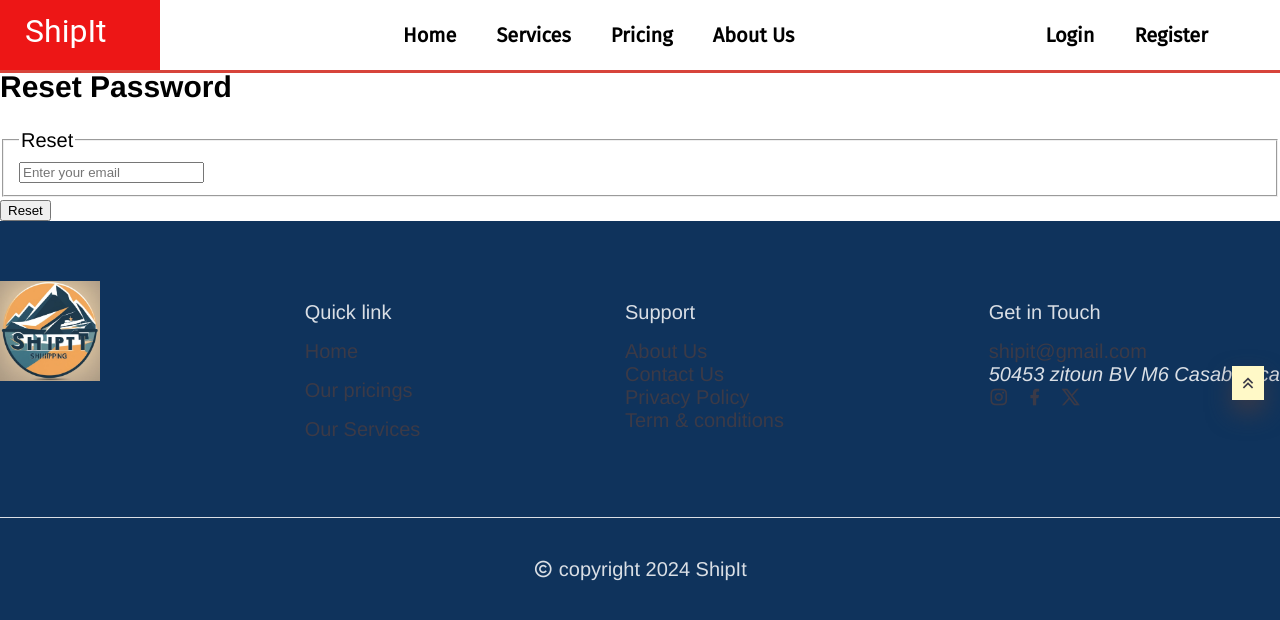
After one commit to ekarkat/shipping_website, a Flask app: page /reset_pwd in a window 1280 px wide. The commit adds this page. Shown: the top 620 px of the page. Run offline with Flask 3, Linux system fonts and the light colour scheme; some libraries are stand-ins or nearby versions.

Commit message:
Reset_password

```diff
--- a/models/engine/db_storage.py
+++ b/models/engine/db_storage.py
@@ -46,7 +46,7 @@ class DBStorage():
             objs_dic[key] = obj
         return (objs_dic)
 
-    def user_eamil(self, email):
+    def user_by_email(self, email):
         """Returns a user based on email"""
         result = self.__session.query(User).filter_by(user_email=email).all()
         if len(result) == 0:
--- a/web_flask/__init__.py
+++ b/web_flask/__init__.py
@@ -1,7 +1,10 @@
+import os
 from flask import Flask, render_template, url_for, request
 from flask_bcrypt import Bcrypt
 from flask_login import LoginManager, current_user
 import requests
+from flask_mail import Mail
+
 
 
 app = Flask(__name__)
@@ -9,6 +12,14 @@ app.config['SECRET_KEY'] = '6e8a95d08da92b8fb4158cc3ba66a6e5'
 bycpt = Bcrypt(app)
 login_manager = LoginManager(app)
 login_manager.login_view = 'login'
+login_manager.login_message_category = 'info'
+app.config['MAIL_SERVER'] = 'smtp.googlemail.com'
+app.config['MAIL_PORT'] = 587
+app.config['MAIL_USE_TLS'] = True
+app.config['MAIL_USERNAME'] = os.environ.get('EMAIL_USER')
+app.config['MAIL_PASSWORD'] = os.environ.get('EMAIL_PASS')
+
+mail = Mail(app)
 
 @login_manager.user_loader
 def load_user(user_id):
@@ -29,3 +40,4 @@ from web_flask.routes.commun import *
 from web_flask.routes.login import *
 from web_flask.routes.account import *
 from web_flask.routes.test import *
+from web_flask.routes.pwd_reset import *
--- a/web_flask/forms.py
+++ b/web_flask/forms.py
@@ -6,16 +6,15 @@ from web_flask import bycpt
 from flask_login import current_user
 
 
-
 class RegisterForm(FlaskForm):
     # Register form class
     full_name = StringField('Full name', validators=[DataRequired(), Length(min=3, max=60)])
     city = StringField('City', validators=[DataRequired(), Length(min=3, max=20)])
-    address = StringField('Address', validators=[DataRequired(), Length(min=3, max=124)])
+    address = StringField('Address', validators=[DataRequired(), Length(min=3, max=248)])
     phone = StringField('Phone number', validators=[DataRequired(), Length(min=3, max=20)])
     postal_code = StringField('Postal code', validators=[DataRequired(), Length(min=3, max=20)])
     birth_date = DateField('Date of Birth')
-    email = StringField('Email', validators=[DataRequired(), Email(), Length(min=3, max=20)])
+    email = StringField('Email', validators=[DataRequired(), Email(), Length(min=3, max=60)])
     password = PasswordField('Password', validators=[DataRequired(), Length(min=6)])
     confirm_password = PasswordField('Confirm password', validators=[DataRequired(), Length(min=6), EqualTo('password')])
     submit = SubmitField('Register')
@@ -23,7 +22,7 @@ class RegisterForm(FlaskForm):
     # costum validation
     def validate_email(self, email):
         from models import storage
-        user = storage.user_eamil(email.data)
+        user = storage.user_by_email(email.data)
         if user:
             raise ValidationError("Email already exist")
 
@@ -37,13 +36,13 @@ class LoginForm(FlaskForm):
 
     def validate_email(self, email):
         from models import storage
-        user = storage.user_eamil(email.data)
+        user = storage.user_by_email(email.data)
         if not user:
             raise ValidationError("Email doesn't exist")
 
     def validate_password(form, password):
         from models import storage
-        user = storage.user_eamil(form.email.data)
+        user = storage.user_by_email(form.email.data)
         if user:
             passw = user.user_password
             if not bycpt.check_password_hash(user.user_password, password.data):
@@ -70,16 +69,33 @@ class UserProfile(FlaskForm):
     phone = StringField('Phone number', validators=[DataRequired(), Length(min=3, max=20)])
     postal_code = StringField('Postal code', validators=[])
     birth_date = DateField('Date of Birth')
-    email = StringField('Email', validators=[DataRequired(), Email(), Length(min=3, max=20)])
+    email = StringField('Email', validators=[DataRequired(), Email()])
     submit = SubmitField('Update')
 
     # costum validation
     def validate_email(self, email):
         from models import storage
-        user = storage.user_eamil(email.data)
+        user = storage.user_by_email(email.data)
         if user and user.user_email != current_user.user_email:
             raise ValidationError("Email already exist")
 
 class ContactUs(FlaskForm):
     message = TextAreaField('Message', validators=[DataRequired(), Length(min=3, max=1024)])
     submit = SubmitField('Send email')
+
+
+class RequestResetForm(FlaskForm):
+    email = StringField('Email', validators=[DataRequired(), Email()])
+    submit = SubmitField('Request Password Reset')
+
+
+    def validate_email(self, email):
+        from models import storage
+        user = storage.user_by_email(email.data)
+        if user is None:
+            raise ValidationError("This account does not exist. You must register first")
+
+class RequestPasswordForm(FlaskForm):
+    password = PasswordField('Password', validators=[DataRequired(), Length(min=6)])
+    confirm_password = PasswordField('Confirm password', validators=[DataRequired(), Length(min=6), EqualTo('password')])
+    submit = SubmitField('Reset Password')
--- a/web_flask/routes/login.py
+++ b/web_flask/routes/login.py
@@ -16,7 +16,7 @@ def login():
     form = LoginForm()
     if form.validate_on_submit():
         from models import storage
-        user = storage.user_eamil(form.email.data)
+        user = storage.user_by_email(form.email.data)
         if user and bycpt.check_password_hash(user.user_password, form.password.data):
             login_user(user)
             return render_template("home.html")
--- /dev/null
+++ b/web_flask/routes/pwd_reset.py
@@ -0,0 +1,58 @@
+#!/usr/bin/python3
+"""Reset password form route"""
+
+from flask import render_template, url_for, request, flash, redirect
+from web_flask import app, bycpt, mail
+from web_flask.forms import RequestResetForm, RequestPasswordForm
+from flask_login import current_user
+from flask_mail import Message
+
+
+def send_reset_email(user):
+    token = user.get_reset_token()
+    msg = Message('Password Reset Request',
+                  sender="shipitletus@gmail.com",
+                  recipients=[user.user_email])
+
+    msg.body = f'''
+    To reset your password, visit the following link
+{url_for('reset_token', token=token, _external=True)}
+
+if you did not make this request then simply ignore this email
+'''
+    mail.send(msg)
+
+
+
+@app.route("/reset_pwd", methods=['GET', 'POST'])
+def reset_request():
+    if current_user.is_authenticated:
+        return redirect(url_for('home'))
+    form = RequestResetForm()
+    # submit on validate conditional to handle the form being submited
+    if form.validate_on_submit():
+        from models import storage
+        user = storage.user_by_email(form.email.data)
+        send_reset_email(user)
+        flash('An email has been sent to your address with instructions to reset your password.', 'info')
+        return redirect(url_for('login'))
+    return render_template('pwd_reset_request.html', title='Reset Password', form=form)
+
+@app.route("/reset_request/<token>", methods=["GET", "POST"])
+def reset_token(token):
+    if current_user.is_authenticated:
+        return redirect(url_for('home'))
+    from models.user import User
+    user = User.verify_reset_token(token)
+    if not user:
+        flash('Invalid or Expired Token', 'warning')
+        return redirect(url_for(reset_request))
+    form = RequestPasswordForm()
+    if form.validate_on_submit():
+        from models.user import User
+        hashed_pass = bycpt.generate_password_hash(form.password.data).decode("utf-8")
+        setattr(user, "user_password", hashed_pass)
+        user.save()
+        flash('Your password has been updated! You are now able to login')
+        return render_template("home.html")
+    return render_template('reset_token.html', title='Reset Password', form=form)
--- a/web_flask/templates/login.html
+++ b/web_flask/templates/login.html
@@ -35,6 +35,9 @@
 				<div class="signup">
 					<input type="submit" value="Log in" class="submit_b">
 				</div>
+				<small class="text-muted">
+					<a href="{{ url_for('reset_request') }}">Forgot Password?</a>
+				</small>
 			</div>
 		</form>
 		<div class="side_form"></div>
--- /dev/null
+++ b/web_flask/templates/pwd_reset_request.html
@@ -0,0 +1,31 @@
+{% extends "layout.html" %}
+{% block css %}
+<!-- <link href="{{ url_for('static', filename='css/register.css') }}" rel="stylesheet" type="text/css"> -->
+<link rel="preconnect" href="https://fonts.googleapis.com">
+<link rel="preconnect" href="https://fonts.gstatic.com" crossorigin>
+<link href="https://fonts.googleapis.com/css2?family=Fira+Sans&display=swap" rel="stylesheet">
+
+{% endblock css %}
+
+{% block content %}
+
+    <div class="container_reset">
+        <h2>Reset Password</h2>
+        <form action="" method="post">
+            {{ form.hidden_tag() }}
+            <fieldset class="form-group">
+                <legend class="border-bottom mb-4">Reset</legend>
+                <div class="form-group">
+                    {{form.email(placeholder="Enter your email")}}
+					{% if form.email.errors %}
+						<div class="error"> {{ form.email.errors[0] }} </div>
+					{% endif %}
+                </div>
+            </fieldset>
+            <div class="form-group">
+                <input type="submit" value="Reset" class="submit_b">
+            </div>
+        </form>
+    </div>
+
+{% endblock content %}
```
Also changed, not shown: models/user.py (+16 -0 lines), web_flask/templates/reset_token.html (added, +37 -0 lines), models/base_model.py (line endings or trailing spaces), 1 other file.
